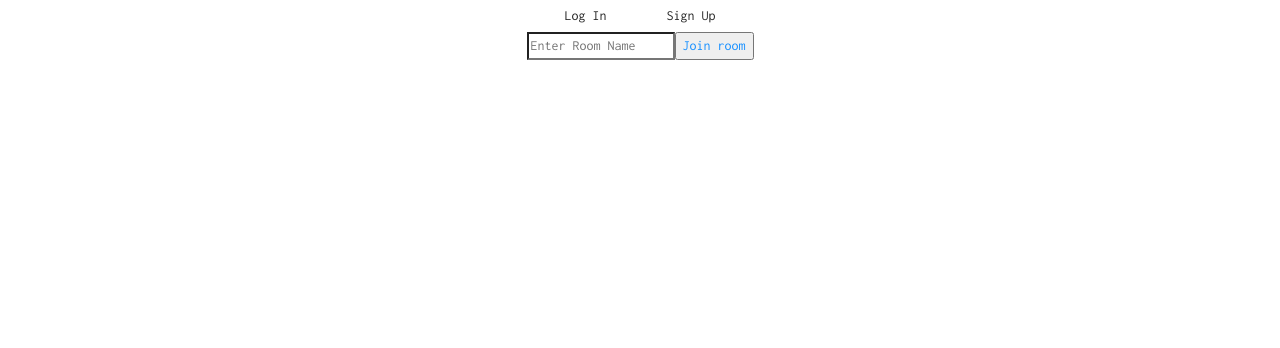
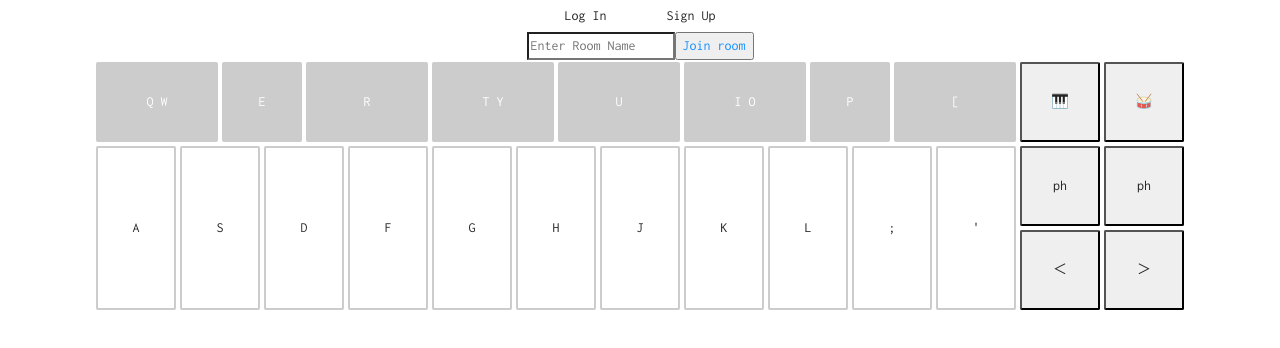
Before and after one commit to irfanahmd/socket-synth, a React (Create React App) app: page / in a window 1280 px wide. Shown: the top 348 px of the page. Built offline with nearby package versions, Linux system fonts and the light colour scheme.

Commit message:
added instrument to homepage

```diff
--- a/server.js
+++ b/server.js
@@ -35,9 +35,11 @@ io.on("connection", (socket) => {
   const {roomId} = socket.handshake.query;
   socket.join(roomId);
 
+
   socket.on('play', playMsg => {
     io.in(roomId).emit('play', playMsg)
   })
+
     socket.on("disconnect", () => {
     socket.leave(roomId);
   });
--- a/src/components/Instrument/Instrument.jsx
+++ b/src/components/Instrument/Instrument.jsx
@@ -13,6 +13,8 @@ const SOCKET_SERVER_URL = "http://localhost:3000";
 
 const Instrument = (props) => {
 
+  const [octave, setOctave] = useState();
+
   let synth = null;
   const kick = null;
   const snare = null;
@@ -21,12 +23,24 @@ const Instrument = (props) => {
   const activeSynths = {}
   const activeDrums = {}
 
+  function changeInOctave(octave) {
+    setOctave(octave)
+  }
+
   const lowPass = new Tone.Filter({
     frequency: 11000,
   }).toDestination();
 
   const [notes, setNotes] = useState([])
-  const { roomId } = props.match.params
+
+  let roomId
+
+  if(props.match){
+    const { roomId } = props.match.params
+  } else {
+    roomId = null
+  }
+
   const socketRef  = useRef()
 
   useEffect(()=> {
@@ -50,11 +64,14 @@ const Instrument = (props) => {
       if(note.instrument === 'synth' && note.type ==='attack'){
         if(!activeSynths[src]) {
           activeSynths[src] = new Tone.PolySynth(Tone.Synth).toDestination();
+          console.log(activeSynths)
         }
         activeSynths[src].triggerAttack(src)
       }
 
       if(note.instrument === 'synth' && note.type ==='release'){
+        console.log(activeSynths)
+
         if(activeSynths[src]) {
         activeSynths[src].triggerRelease(src)
         }
@@ -124,6 +141,8 @@ const Instrument = (props) => {
       {...props}
       toggleInstrument={toggleInstrument}
       socketRef={socketRef}
+      activeSynths={activeSynths}
+      changeInOctave={changeInOctave}
       />}
     </div>
   );
--- a/src/components/Synth/Synth.jsx
+++ b/src/components/Synth/Synth.jsx
@@ -41,6 +41,8 @@ const Synth = (props) => {
         downHandler(evt);
       }
     }
+
+    props.changeInOctave(octave)
 
     window.addEventListener("keydown", keydownfunc, false);
     window.addEventListener("keyup", upHandler);
@@ -179,14 +181,25 @@ const Synth = (props) => {
   }
 
   function handleOctaveUp() {
-    if (octave < 8) {
+    if(props.activeSynths){
+      Object.keys(props.activeSynths).forEach((key) => {
+
+       console.log(key.split("")[0] + (parseInt(key.split("")[1])+1))
+        props.activeSynths[key.split("")[0] + (parseInt(key.split("")[1])+1)] = props.activeSynths[key]
+
+        delete props.activeSynths[key]
+      })
+     }
+     if (octave < 8) {
       setOctave(octave + 1)
     }
   }
 
   function handleOctaveDown() {
     if (octave > 0)
-    {setOctave(octave - 1)}
+    {
+      setOctave(octave - 1)
+    }
   }
 
 
--- a/src/pages/Home/Home.jsx
+++ b/src/pages/Home/Home.jsx
@@ -1,7 +1,7 @@
 import React from 'react'
 import { Link } from "react-router-dom";
 import "./Home.css";
-// import Instrument from "../../components/Instrument/Instrument";
+import Instrument from "../../components/Instrument/Instrument";
 
 
 
@@ -23,6 +23,7 @@ const Home = () => {
        <Link to={`/${roomName}`}>
        <button>Join room</button>
        </Link>
+       <Instrument />
     </div>
   )
 }
```
